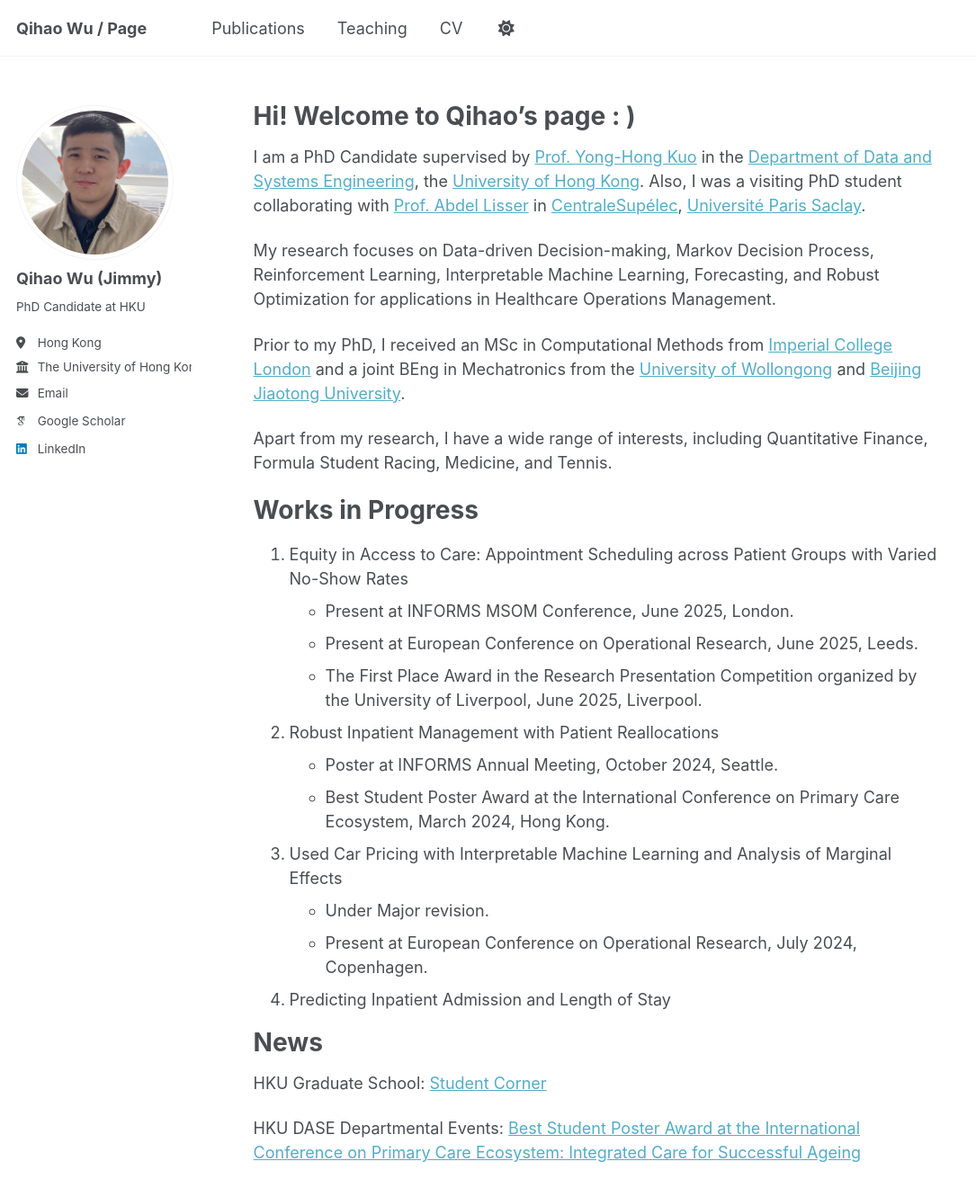
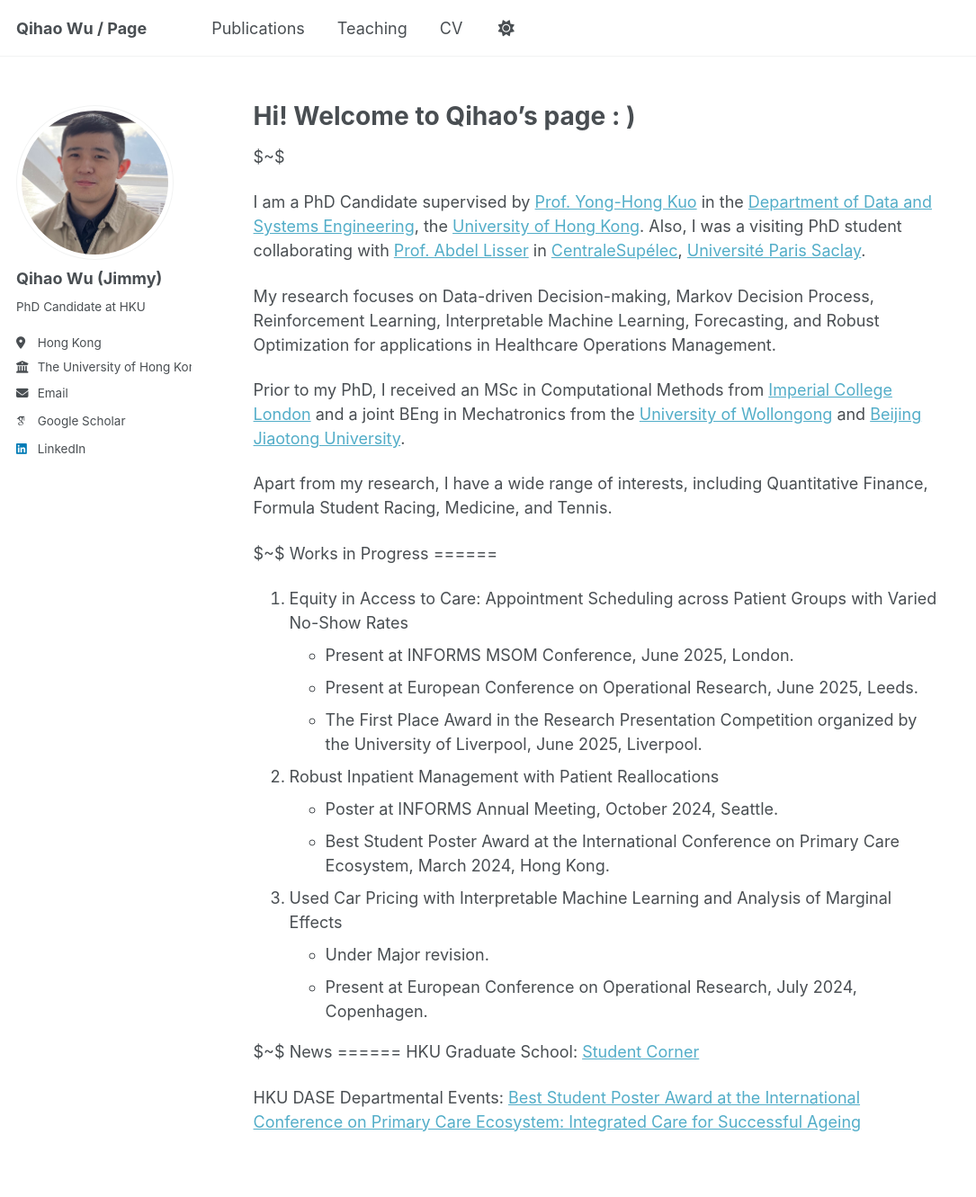
Before and after one commit to Qihao-Wu/bio, a Jekyll site: the page built from _pages/about.md, in a window 1280 px wide and 1400 px high. Shown: the top 1331 px of the window at 90% size, without its empty margins (0-1085 px from the left). Built offline with Jekyll 4.4.1, drawn with Linux system fonts in a browser that asks for light colours; some web fonts are replaced.

Commit message:
Update about.md

```diff
--- a/_pages/about.md
+++ b/_pages/about.md
@@ -9,6 +9,8 @@ redirect_from:
 
 Hi! Welcome to Qihao's page : )
 ======
+$~$
+
 I am a PhD Candidate supervised by [Prof. Yong-Hong Kuo](https://sites.google.com/site/yonghongkuo/) in the [Department of Data and Systems Engineering](https://www.dase.hku.hk/), the [University of Hong Kong](https://www.hku.hk/). Also, I was a visiting PhD student collaborating with [Prof. Abdel Lisser](https://l2s.centralesupelec.fr/u/lisser-abdel/) in [CentraleSupélec](https://www.centralesupelec.fr/en/), [Université Paris Saclay](https://www.universite-paris-saclay.fr/).
 
 My research focuses on Data-driven Decision-making, Markov Decision Process, Reinforcement Learning, Interpretable Machine Learning, Forecasting, and Robust Optimization for applications in Healthcare Operations Management.
@@ -18,7 +20,7 @@ Prior to my PhD, I received an MSc in Computational Methods from [Imperial Colle
 Apart from my research, I have a wide range of interests, including Quantitative Finance, Formula Student Racing, Medicine, and Tennis.
 
 
-
+$~$
 Works in Progress
 ======
 1. Equity in Access to Care: Appointment Scheduling across Patient Groups with Varied No-Show Rates
@@ -37,10 +39,9 @@ Works in Progress
   * Present at European Conference on Operational Research, July 2024, Copenhagen.
 
 
-4. Predicting Inpatient Admission and Length of Stay
 
 
-
+$~$
 News
 ======
 HKU Graduate School: [Student Corner](https://gradsch.hku.hk/news_and_events/newsletter/student-corner-qihao-wu-shares-insights-his-inspiring-research-visit)
```
